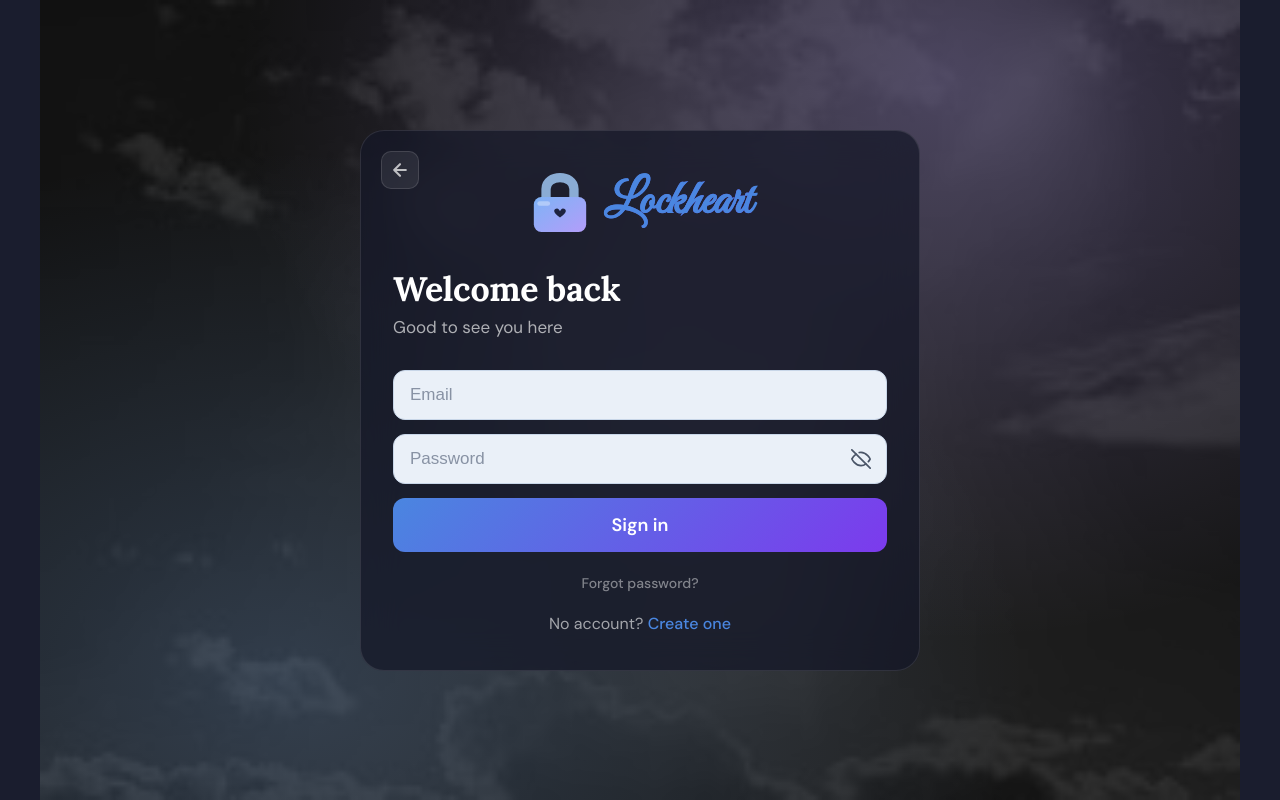
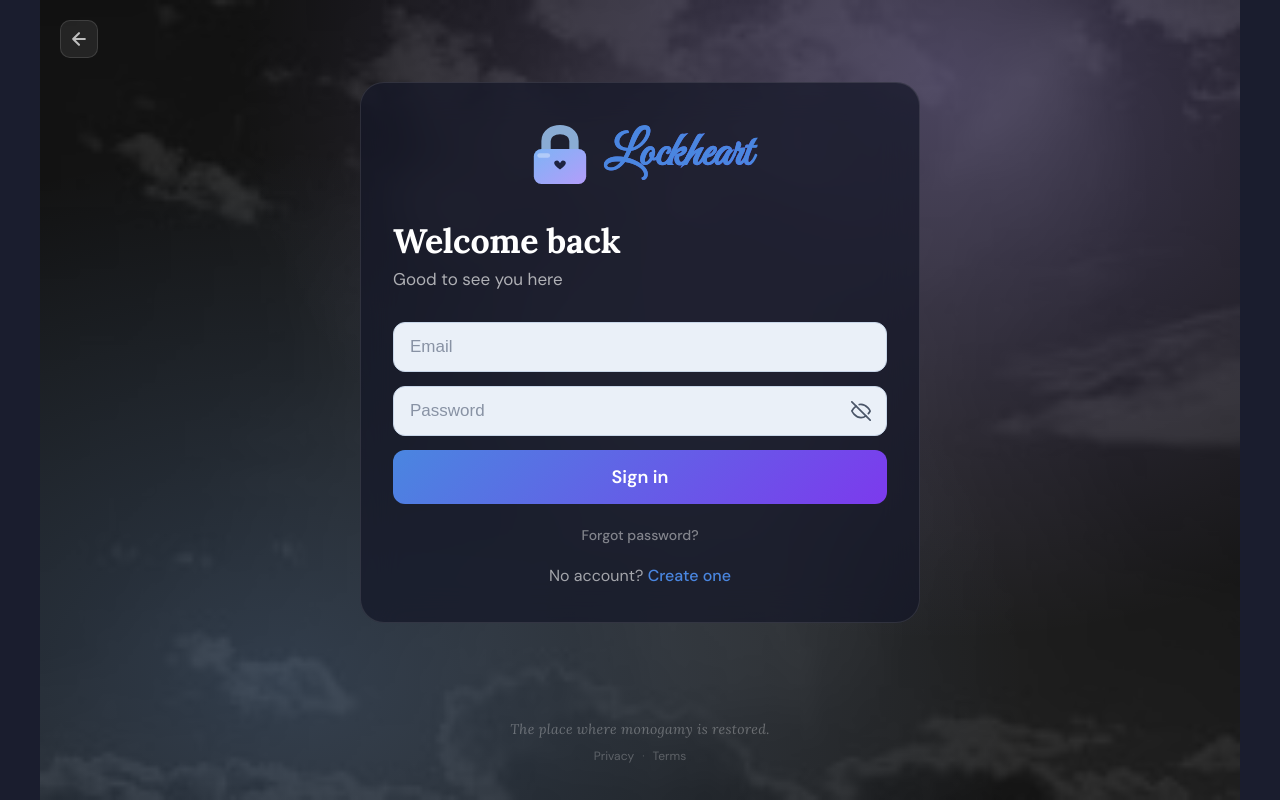
Before and after one commit to mmbower1/dating-app, a React (Vite) app: page /login in a window 1280 px wide. Built offline with nearby package versions, Linux system fonts and the light colour scheme; no server answers.

Commit message:
Restyle auth pages: float back arrow, add branded footer
Back button moved out of the card to float top-left over the background.
Footer fills the dead space with the tagline and Privacy/Terms links.

Co-Authored-By: Claude Sonnet 4.6 <noreply@anthropic.com>

```diff
--- a/src/index.css
+++ b/src/index.css
@@ -131,6 +131,7 @@ h1, h2, h3 {
   position: absolute;
   top: 20px;
   left: 20px;
+  z-index: 10;
   background: rgba(255, 255, 255, 0.08);
   border: 1px solid rgba(255, 255, 255, 0.12);
   border-radius: 10px;
@@ -147,6 +148,43 @@ h1, h2, h3 {
 .auth-back-btn:hover {
   background: rgba(255, 255, 255, 0.14);
   color: #fff;
+}
+
+.auth-footer {
+  position: relative;
+  z-index: 2;
+  text-align: center;
+  padding: 16px 20px 36px;
+  display: flex;
+  flex-direction: column;
+  gap: 10px;
+}
+
+.auth-footer-tagline {
+  color: rgba(255, 255, 255, 0.3);
+  font-size: 14px;
+  font-style: italic;
+  font-family: 'Lora', serif;
+  letter-spacing: 0.02em;
+}
+
+.auth-footer-links {
+  display: flex;
+  align-items: center;
+  justify-content: center;
+  gap: 8px;
+  color: rgba(255, 255, 255, 0.2);
+  font-size: 12px;
+}
+
+.auth-footer-links a {
+  color: rgba(255, 255, 255, 0.25);
+  text-decoration: none;
+  transition: color 0.2s;
+}
+
+.auth-footer-links a:hover {
+  color: rgba(255, 255, 255, 0.5);
 }
 
 /* ── Top Header ─────────────────────────────────────── */
--- a/src/pages/Login.tsx
+++ b/src/pages/Login.tsx
@@ -43,13 +43,13 @@ const Login = () => {
 
   return (
     <div className="auth-page">
+      <button className="auth-back-btn" onClick={() => navigate('/')} aria-label="Back to home">
+        <svg width="20" height="20" viewBox="0 0 24 24" fill="none" stroke="currentColor" strokeWidth="2.5" strokeLinecap="round" strokeLinejoin="round">
+          <path d="M19 12H5M12 5l-7 7 7 7" />
+        </svg>
+      </button>
       <div className="auth-content">
         <div className="auth-card">
-          <button className="auth-back-btn" onClick={() => navigate('/')} aria-label="Back to home">
-            <svg width="20" height="20" viewBox="0 0 24 24" fill="none" stroke="currentColor" strokeWidth="2.5" strokeLinecap="round" strokeLinejoin="round">
-              <path d="M19 12H5M12 5l-7 7 7 7" />
-            </svg>
-          </button>
           <div className="auth-logo">
             <Logo size="lg" showText={true} />
           </div>
@@ -93,6 +93,14 @@ const Login = () => {
           </p>
         </div>
       </div>
+      <div className="auth-footer">
+        <span className="auth-footer-tagline">The place where monogamy is restored.</span>
+        <div className="auth-footer-links">
+          <a href="/privacy">Privacy</a>
+          <span>·</span>
+          <a href="/terms">Terms</a>
+        </div>
+      </div>
     </div>
   );
 };
--- a/src/pages/Register.tsx
+++ b/src/pages/Register.tsx
@@ -91,13 +91,13 @@ const Register = () => {
 
   return (
     <div className="auth-page">
+      <button className="auth-back-btn" onClick={() => navigate('/')} aria-label="Back to home">
+        <svg width="20" height="20" viewBox="0 0 24 24" fill="none" stroke="currentColor" strokeWidth="2.5" strokeLinecap="round" strokeLinejoin="round">
+          <path d="M19 12H5M12 5l-7 7 7 7" />
+        </svg>
+      </button>
       <div className="auth-content">
         <div className="auth-card">
-          <button className="auth-back-btn" onClick={() => navigate('/')} aria-label="Back to home">
-            <svg width="20" height="20" viewBox="0 0 24 24" fill="none" stroke="currentColor" strokeWidth="2.5" strokeLinecap="round" strokeLinejoin="round">
-              <path d="M19 12H5M12 5l-7 7 7 7" />
-            </svg>
-          </button>
           <div className="auth-logo">
             <Logo size="lg" showText={true} />
           </div>
@@ -216,6 +216,14 @@ const Register = () => {
           </p>
         </div>
       </div>
+      <div className="auth-footer">
+        <span className="auth-footer-tagline">The place where monogamy is restored.</span>
+        <div className="auth-footer-links">
+          <a href="/privacy">Privacy</a>
+          <span>·</span>
+          <a href="/terms">Terms</a>
+        </div>
+      </div>
     </div>
   );
 };
```
